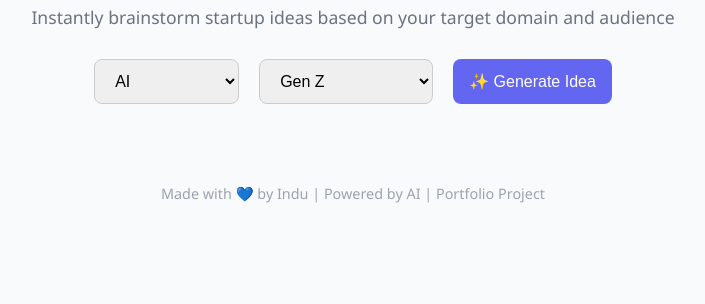
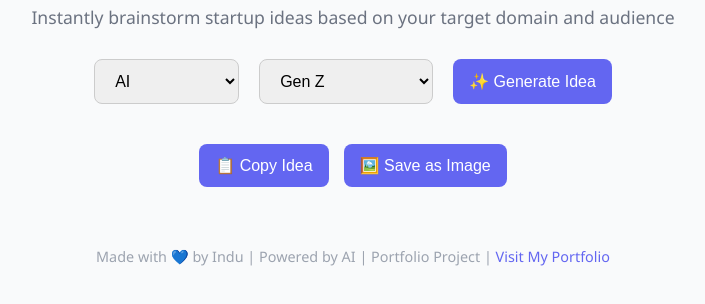
Before and after one commit to indukvn/Startup-Idea-Generator, a website: page index.html in a window 1280 px wide. Shown: the part 144-448 px from the top of the page, without its empty margins (287-992 px from the left). Drawn offline with Linux system fonts and the light colour scheme.

Commit message:
Update index.html

```diff
--- a/index.html
+++ b/index.html
@@ -140,9 +140,17 @@
     <p id="monetizationText">Loading...</p>
   </div>
 
+  <div style="margin-top: 20px; display: flex; gap: 15px; justify-content: center;">
+  <button onclick="copyIdea()">📋 Copy Idea</button>
+  <button onclick="saveIdeaImage()">🖼️ Save as Image</button>
+</div>
+
   <div class="footer">
-    Made with 💙 by Indu | Powered by AI | Portfolio Project
-  </div>
+  Made with 💙 by Indu | Powered by AI | Portfolio Project |
+  <a href="https://sites.google.com/view/indukvn/home" target="_blank" style="color: var(--primary); text-decoration: none;">
+    Visit My Portfolio
+  </a>
+</div>
 
   <script>
     async function generateIdea() {
@@ -190,6 +198,33 @@
       }
     }
   </script>
+  <script src="https://html2canvas.hertzen.com/dist/html2canvas.min.js"></script>
+<script>
+  function copyIdea() {
+    const idea = document.getElementById("ideaText").innerText;
+    const mvp = document.getElementById("mvpText").innerText;
+    const monetization = document.getElementById("monetizationText").innerText;
+
+    const fullText = `💡 Startup Idea:\n${idea}\n\n🔧 MVP Suggestion:\n${mvp}\n\n💰 Monetization Strategy:\n${monetization}`;
+
+    navigator.clipboard.writeText(fullText).then(() => {
+      alert("Idea copied to clipboard!");
+    }).catch(err => {
+      alert("Failed to copy idea. Try again.");
+    });
+  }
+
+  function saveIdeaImage() {
+    const card = document.getElementById("ideaCard");
+    html2canvas(card).then(canvas => {
+      const link = document.createElement("a");
+      link.download = "startup_idea.png";
+      link.href = canvas.toDataURL();
+      link.click();
+    });
+  }
+</script>
+
 
 </body>
 </html>
```
